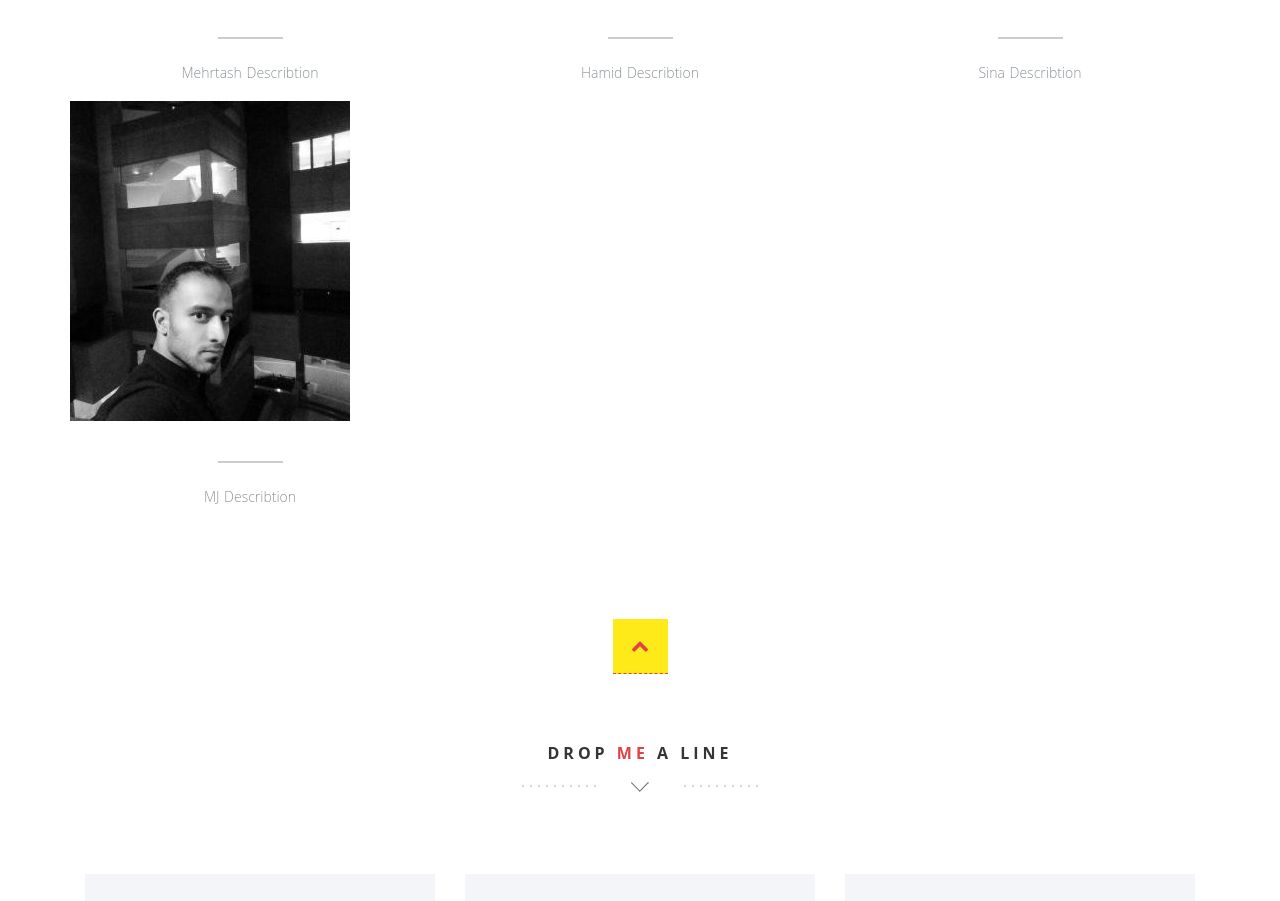
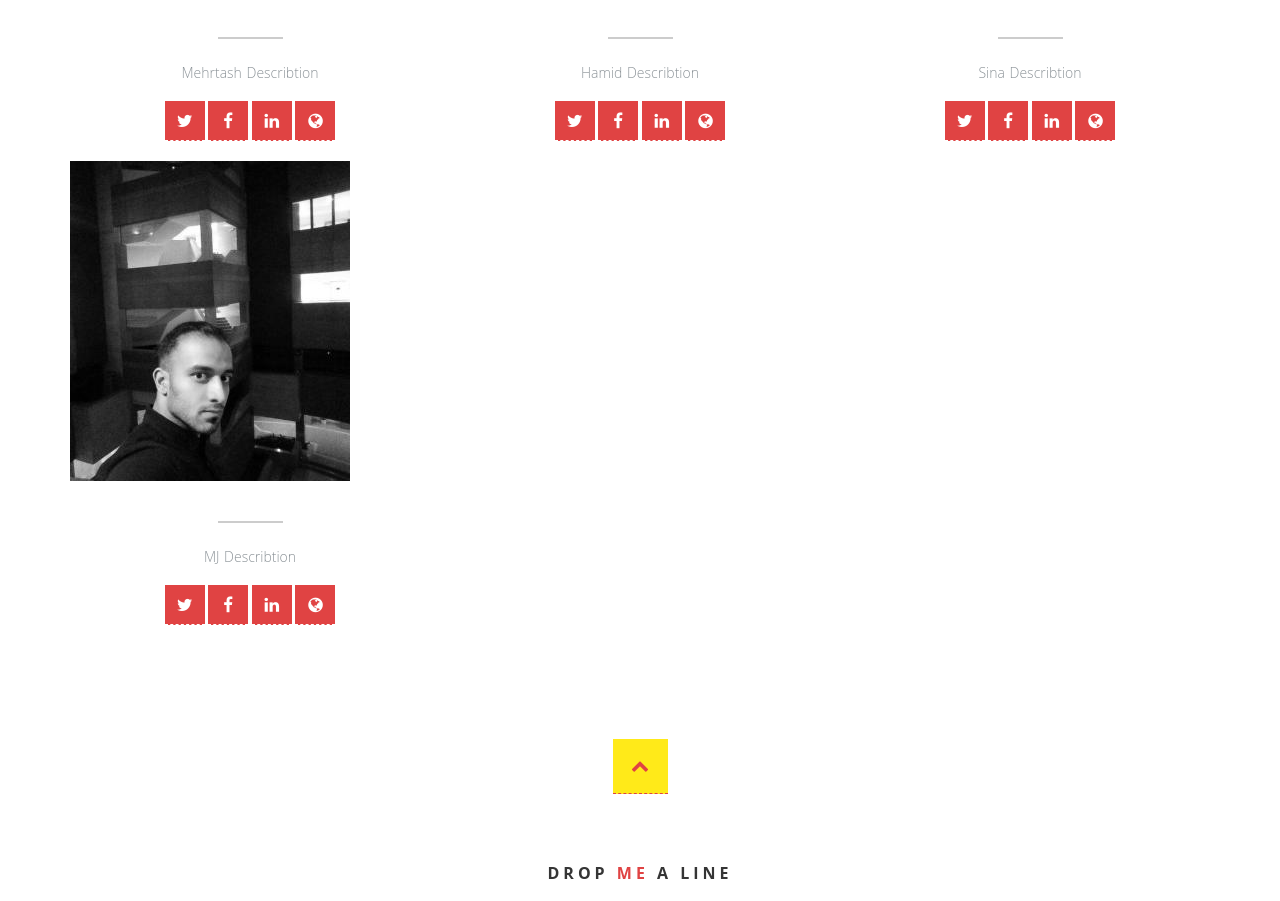
Before and after one commit to sam037/sam037.github.io, a plain HTML site: page index.html in a window 1280 px wide. Shown: the part 4621-5522 px from the top of the page. Drawn offline with nearby package versions, Linux system fonts and the light colour scheme; some packages are replaced by stand-ins of ours.

Commit message:
final V3

```diff
--- a/index.html
+++ b/index.html
@@ -304,6 +304,12 @@
                               <br />
                               <h2>  </h2><!-- Headline -->
                               <p>Mehrtash Describtion</p><!-- Description-->
+                              <a href="#" class="social-btn"><i class="fa fa-twitter"></i></a><!-- twitter -->
+                              <a href="#" class="social-btn"><i class="fa fa-facebook"></i></a><!-- facebook -->
+                              <a href="#" class="social-btn"><i class="fa fa-linkedin"></i></a><!-- linkedin -->
+                              <a href="#" class="social-btn"><i class="fa fa-globe"></i></a><!-- web -->
+                              <br />
+                              <br />
                             </div>
                     <!-- Blog Entry 2 -->
                             <div class="col-md-4 wp4">
@@ -315,6 +321,13 @@
                               <br />
                               <h2>  </h2><!-- Headline -->
                               <p>Hamid Describtion</p><!-- Description-->
+                              <a href="#" class="social-btn"><i class="fa fa-twitter"></i></a><!-- twitter -->
+                              <a href="#" class="social-btn"><i class="fa fa-facebook"></i></a><!-- facebook -->
+                              <a href="#" class="social-btn"><i class="fa fa-linkedin"></i></a><!-- linkedin -->
+                              <a href="#" class="social-btn"><i class="fa fa-globe"></i></a><!-- web -->
+                              <br />
+                              <br />
+
                             </div>
                     <!-- Blog Entry 3 -->
                             <div class="col-md-4 wp4">
@@ -326,6 +339,13 @@
                               <br />
                               <h2>  </h2><!-- Headline -->
                               <p>Sina Describtion</p><!-- Description-->
+                              <a href="#" class="social-btn"><i class="fa fa-twitter"></i></a><!-- twitter -->
+                              <a href="#" class="social-btn"><i class="fa fa-facebook"></i></a><!-- facebook -->
+                              <a href="#" class="social-btn"><i class="fa fa-linkedin"></i></a><!-- linkedin -->
+                              <a href="#" class="social-btn"><i class="fa fa-globe"></i></a><!-- web -->
+                              <br />
+                              <br />
+
                             </div>
                     <!-- Blog Entry 4 -->
 
@@ -338,6 +358,12 @@
                               <br />
                               <h2>  </h2><!-- Headline -->
                               <p>MJ Describtion</p><!-- Description-->
+                              <a href="#" class="social-btn"><i class="fa fa-twitter"></i></a><!-- twitter -->
+                              <a href="#" class="social-btn"><i class="fa fa-facebook"></i></a><!-- facebook -->
+                              <a href="#" class="social-btn"><i class="fa fa-linkedin"></i></a><!-- linkedin -->
+                              <a href="#" class="social-btn"><i class="fa fa-globe"></i></a><!-- web -->
+                              <br />
+                              <br />
                             </div>
                   </li>
                 </ul>
```
